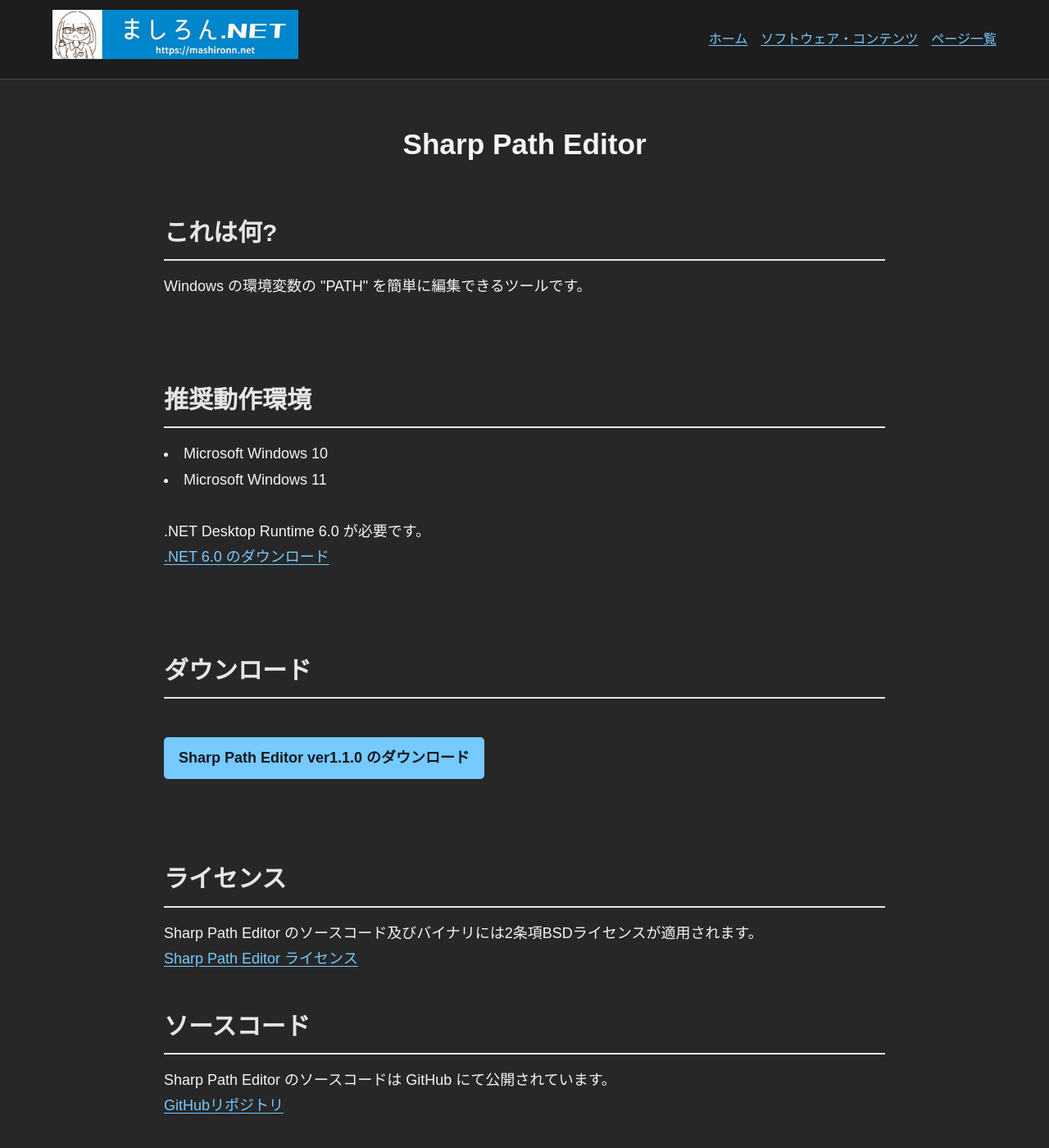
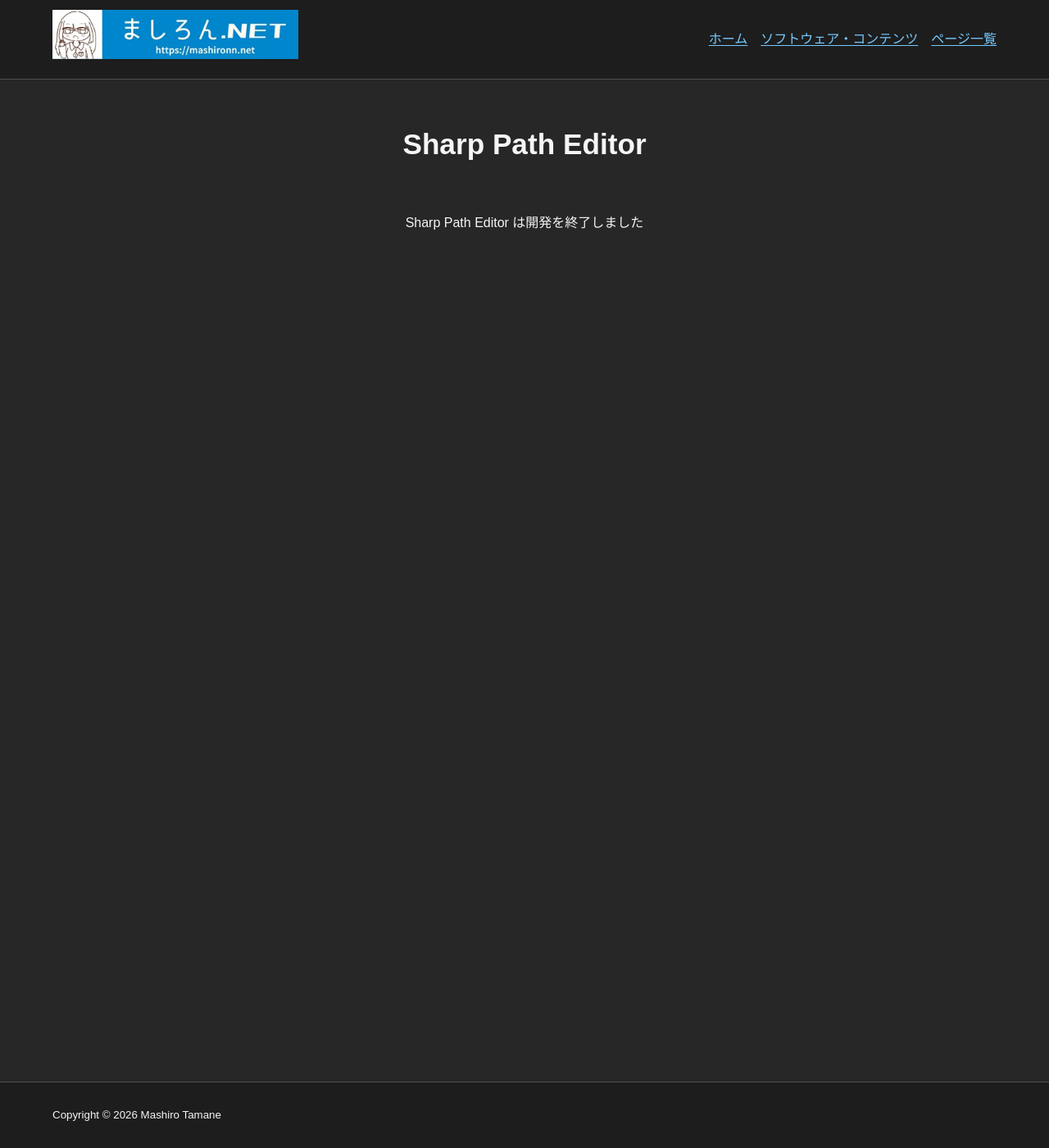
Before and after one commit to armadillo-winX/armadillo-winX.github.io, a Jekyll site: the page built from SharpPathEditor/index.html, in a window 1280 px wide and 1400 px high. Shown: the whole window at 82% size. Built offline with Jekyll 4.4.1, drawn with Linux system fonts in a browser that asks for light colours; some web fonts are replaced.

Commit message:
Sharp Path Editor 開発終了に対応

```diff
--- a/SharpPathEditor/index.html
+++ b/SharpPathEditor/index.html
@@ -6,47 +6,6 @@
 ---
 
 <div class="head">Sharp Path Editor</div><br>
-        <div class="center-blocktext">
-            <div class="title" id="introduction">
-                これは何?
-            </div>
-            <div class="main">
-                Windows の環境変数の "PATH" を簡単に編集できるツールです。
-            </div><br>
-            <div class="title" id="recommended-environment">
-                推奨動作環境
-            </div>
-            <div class="main">
-                <li>Microsoft Windows 10</li>
-                <li>Microsoft Windows 11</li><br>
-                .NET Desktop Runtime 6.0 が必要です。<br>
-                <a href="https://dotnet.microsoft.com/ja-jp/download/dotnet/6.0" target="_blank">.NET 6.0 のダウンロード</a>
-            </div><br>
-            <div class="title" id="download">
-                ダウンロード
-            </div>
-            <div class="main">
-                <br>
-                <a href="https://github.com/armadillo-winX/SharpPathEditor/releases/download/1.1.0/SharpPathEditor.zip" download="" class="flat-button">
-                    Sharp Path Editor ver1.1.0 のダウンロード
-                </a><br>
-            </div><br>
-            <div class="title" id="license">
-                ライセンス
-            </div>
-            <div class="main">
-                Sharp Path Editor のソースコード及びバイナリには2条項BSDライセンスが適用されます。<br>
-                <a href="https://github.com/armadillo-winX/SharpPathEditor/blob/master/LICENSE" target="_blank">
-                    Sharp Path Editor ライセンス
-                </a>
-            </div>
-            <div class="title" id="source-code">
-                ソースコード
-            </div>
-            <div class="main">
-                Sharp Path Editor のソースコードは GitHub にて公開されています。<br>
-                <a href="https://github.com/armadillo-winX/SharpPathEditor" target="_blank">
-                    GitHubリポジトリ
-                </a>
-            </div>
+        <div class="text-center">
+            Sharp Path Editor は開発を終了しました
         </div>
```
